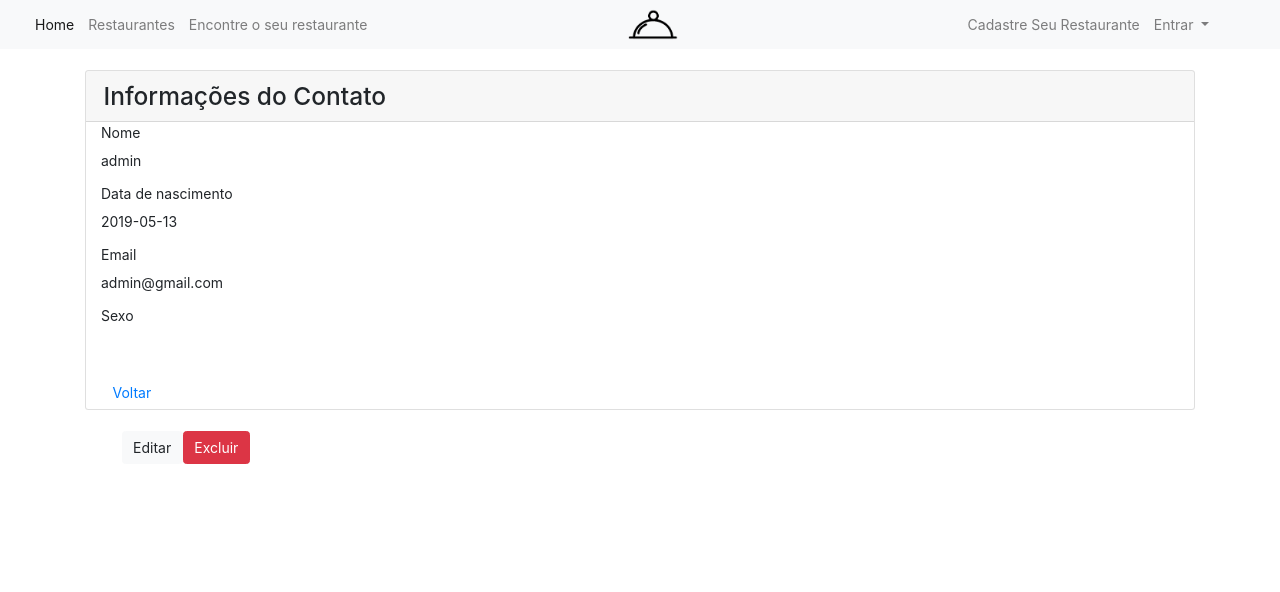
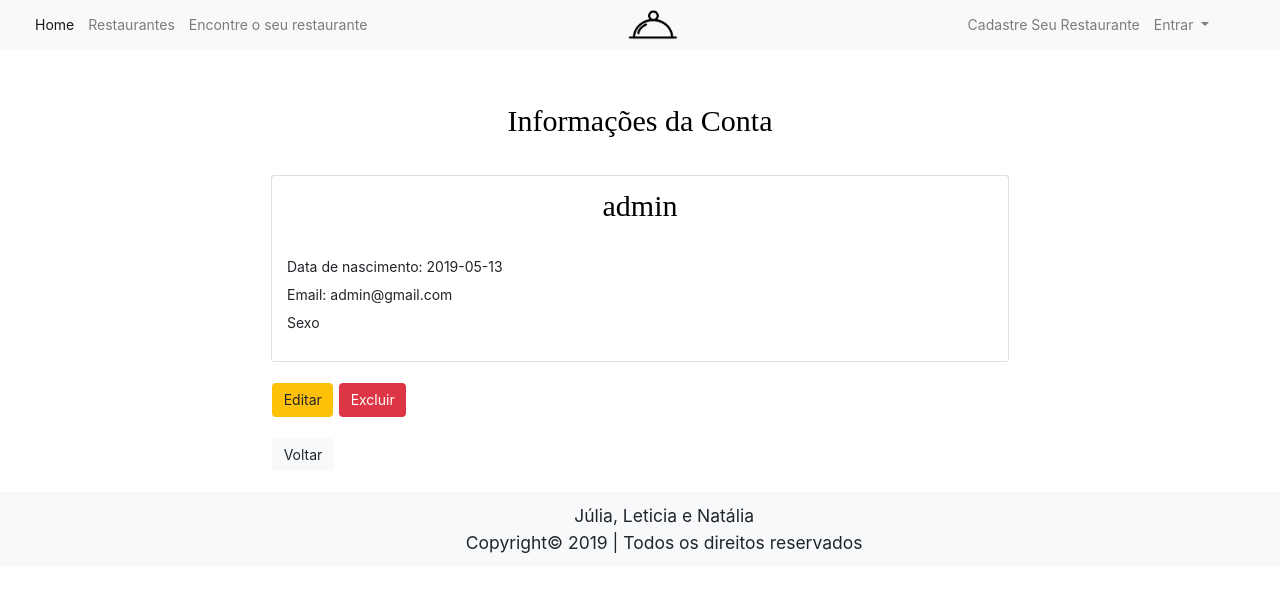
Before and after one commit to LeticiaDosSantos/AvalieAqui, a PHP site: page /perfil_usuario.php?id=1 in a window 1280 px wide. Shown: the top 592 px of the page. Run offline with PHP 8.4, Linux system fonts and the light colour scheme; data comes from the database, SQL or seed files in the repository.

Commit message:
algumas alterações

```diff
--- a/casaEuropa.php
+++ b/casaEuropa.php
@@ -42,7 +42,8 @@
 
 <p></p>
 
-<div id="linha" style="width: 70%; "> </div>
+<div id="linha" style="width: 70%; border-bottom: 1.2px solid #000000; position: center; margin-left: 15%;
+}"> </div>
 
 <br>
 <br>
--- a/perfil_usuario.php
+++ b/perfil_usuario.php
@@ -33,56 +33,40 @@
         <title>Avalie Aqui - Informações da Conta</title>
     </head>
 
-    <body>
-        <div class="container">
+    <body><br>
+        <nav class="nav justify-content-center">
+            <br><br><br>
+        <a class="nav-link" href="#" style="color: black; font-size: 30px; font-family:all;">Informações da Conta</a>
+           </nav><br>
+        <div class="container" style="width: 60%">
             <div class="span10 offset1">
                   <div class="card">
-                                    <div class="card-header">
-                    <h3 class="well">Informações do Contato</h3>
-                </div>
+                        <nav class="nav justify-content-center">
+                          <a class="nav-link" href="#" style="color: black; font-size: 30px; font-family:all;"><?php echo $data['nome'];?></a>
+                        </nav><br>
+
                 <div class="container">
                 <div class="form-horizontal">
-                    <div class="control-group">
-                        <label class="control-label">Nome</label>
-                        <div class="controls">
-                            <label class="carousel-inner">
-                                <?php echo $data['nome'];?>
-                            </label>
-                        </div>
-                    </div>
 
                     <div class="control-group">
-                        <label class="control-label">Data de nascimento</label>
-                        <div class="controls">
-                            <label class="carousel-inner">
-                                <?php echo $data['dt_nascimento'];?>
-                            </label>
-                        </div>
+                        <label class="control-label">Data de nascimento: </label>
+                            <?php echo $data['dt_nascimento'];?>
                     </div>
 
 
                     <div class="control-group">
-                        <label class="control-label">Email</label>
-                        <div class="controls">
-                            <label class="carousel-inner">
-                                <?php echo $data['email'];?>
+                        <label class="control-label">Email: </label>
+                            <?php echo $data['email'];?>
                             </label>
-                        </div>
                     </div>
 
                     <div class="control-group">
                         <label class="control-label">Sexo</label>
-                        <div class="controls">
-                            <label class="carousel-inner">
                                 <?php echo $data['sexo'];?>
                             </label>
-                        </div>
                     </div>
                     <br/>
-                    <div class="form-actions">
-                        <a href="index.php" type="btn" class="btn btn-default">Voltar</a>
                     </div>
-                  </div>
                   </div>
                 </div>
             </div>
@@ -91,12 +75,17 @@
         <script src="https://cdnjs.cloudflare.com/ajax/libs/popper.js/1.14.3/umd/popper.min.js" integrity="sha384-ZMP7rVo3mIykV+2+9J3UJ46jBk0WLaUAdn689aCwoqbBJiSnjAK/l8WvCWPIPm49" crossorigin="anonymous"></script>
         <!-- Latest compiled and minified JavaScript -->
         <script src="assets/js/bootstrap.min.js"></script>
-    </body>
     <br>
     <div style="margin-left: 9.5%">
+<?php
+        echo '<a style="margin-left: 13%;" class="btn btn-warning" href="update.php?id_user='.$row['id_user'].'">Editar</a>';
+        echo '<a style="margin-left: 0.5%;" class="btn btn-danger" href="delete.php?id_user='.$row['id_user'].'">Excluir</a>';
+        echo "<br>";
+        echo "<br>";
+        echo '<a style="margin-left: 13%;" class="btn btn-light" href="index.php'.$row['id_user'].'">Voltar</a>';
+    }
+?></div>
+    </body>
     </html>
 <?php
-        echo '<a class="btn btn-light" href="update.php?id_user='.$row['id_user'].'">Editar</a>';
-        echo '<a class="btn btn-danger" href="delete.php?id_user='.$row['id_user'].'">Excluir</a>';
-    }
-?>
+    include ("rodape.php");
```
Also changed, not shown: read_restaurante.php (+22 -25 lines), update_restaurante.php (+6 -6 lines).
